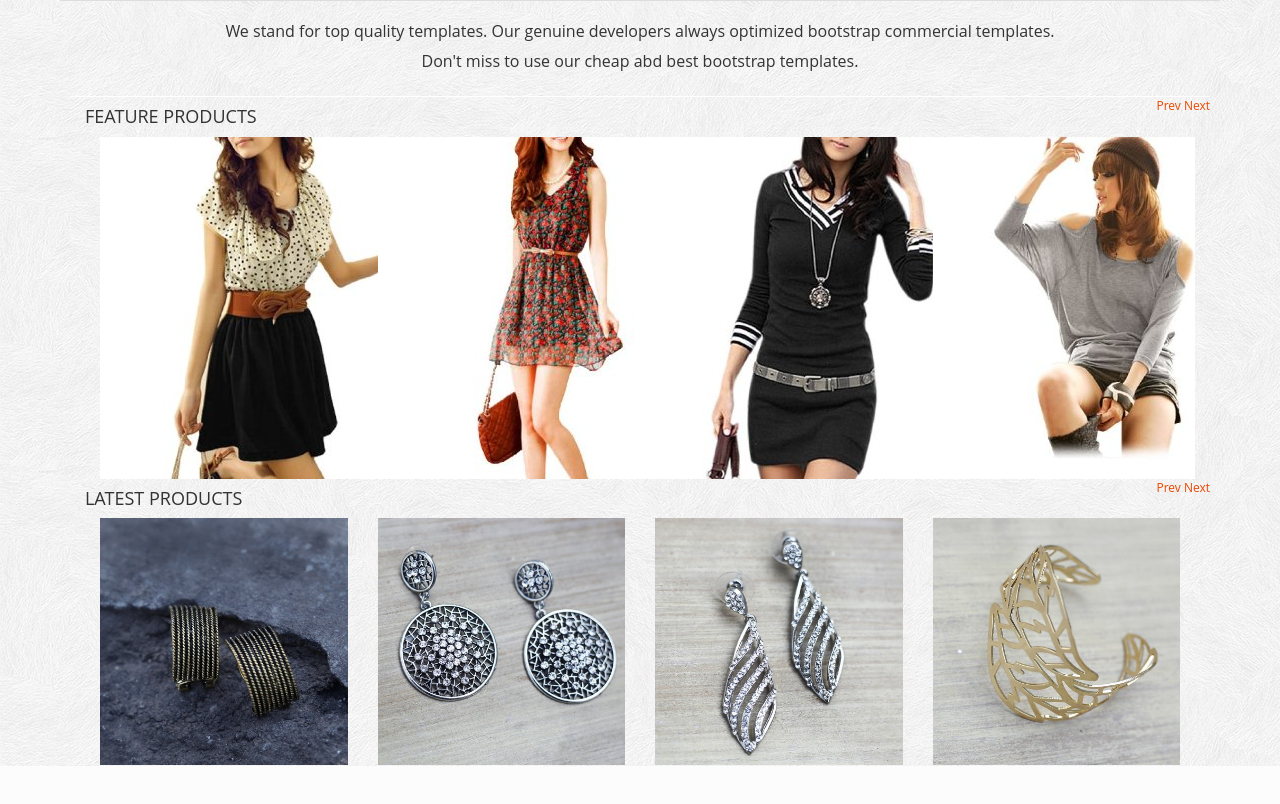
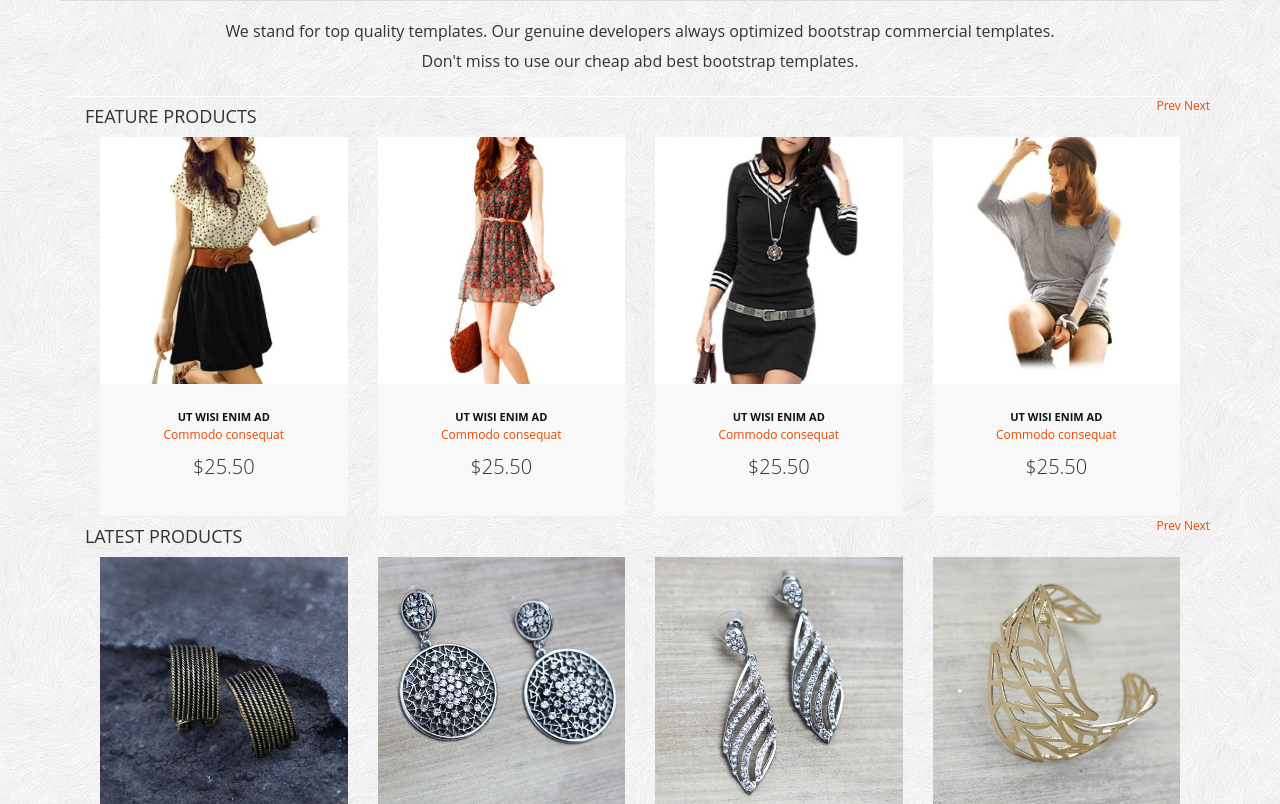
Before and after one commit to Minion09/grab_offer, a PHP site: page / in a window 1280 px wide. Shown: the part 538-1342 px from the top of the page. Before the commit the page ends 1304 px from the top, so only its background shows below. Run offline with PHP 8.4, Linux system fonts and the light colour scheme.

Commit message:
add product box style to feature product

```diff
--- /dev/null
+++ b/css/product-box.css
@@ -0,0 +1,52 @@
+/* product box
+----------------------------------------------------------------------------- */
+.product-box{
+	text-align:center;
+	padding-bottom:15px;
+	position: relative;
+	background-color:#f8f8f8;
+	border-radius: 4px;
+	-moz-border-radius: 4px;
+	-webkit-border-radius: 4px;
+	border-bottom:1px solid #eee;
+}
+.product-box span.sale_tag {
+	height: 54px;
+	position: absolute;
+	width: 55px;
+	z-index: 100;
+	top:0;
+	left:0;
+}
+.product-box:hover{
+	background-color:#eb4800;
+	-webkit-transition: all 0.2s linear;
+    -moz-transition: all 0.2s linear;
+    -o-transition: all 0.2s linear;
+    -ms-transition: all 0.2s linear;
+    transition: all 0.2s linear;
+	box-shadow: 0px 0px 5px #ccc;
+}
+.product-box:hover a{
+	color:#fff !important;
+}
+.product-box img{
+	overflow:hidden;
+}
+.product-box a.title{
+	text-transform:uppercase;
+	color:#111111;
+	display:inline-block;
+	font-weight:bold;
+	font-size:11px;
+	margin:15px 0 0px 0;
+}
+.product-box a.category{
+	color:#eb4800;
+}
+.product-box p.price{
+	font-size:20px;
+	font-weight:300;
+	padding:10px 0;
+}
+/* end product box */
--- a/css/style.css
+++ b/css/style.css
@@ -62,6 +62,9 @@
 	margin: -6%;
 }
 
+#myCarousel .item img{
+	max-width: 100%;
+}
 
 #myCarousel-2 .item img{
 	max-width: 100%;
--- a/index.html
+++ b/index.html
@@ -8,6 +8,7 @@
         <link rel="stylesheet" type="text/css" href="./css/flexslider.css">
         <link rel="stylesheet" type="text/css" href="./css/common.css">
         <link rel="stylesheet" type="text/css" href="./css/style.css">
+        <link rel="stylesheet" type="text/css" href="./css/product-box.css">
 	</head>
 	<body>
 
@@ -119,31 +120,119 @@
 											<div class="carousel-inner">
 											    <div class="item active">
 											    	<div class="col-md-3">
-											    		<img src="./images/ladies-product/1.jpg" alt="Los Angeles">
+											    		<div class="product-box">
+															<span class="sale_tag"></span>
+															<p>
+																<a href="#">
+																	<img src="./images/ladies-product/1.jpg" alt="" />
+																</a>
+															</p>
+															<a href="#" class="title">Ut wisi enim ad</a>
+															<br/>
+															<a href="#" class="category">Commodo consequat</a>
+															<p class="price">$25.50</p>
+														</div>
 											    	</div>
 											    	<div class="col-md-3">
-											       		<img src="./images/ladies-product/2.jpg" alt="Chicago">
+											       		<div class="product-box">
+															<span class="sale_tag"></span>
+															<p>
+																<a href="#">
+																	<img src="./images/ladies-product/2.jpg" alt="" />
+																</a>
+															</p>
+															<a href="#" class="title">Ut wisi enim ad</a>
+															<br/>
+															<a href="#" class="category">Commodo consequat</a>
+															<p class="price">$25.50</p>
+														</div>
 											    	</div>
 											    	<div class="col-md-3">
-											        	<img src="./images/ladies-product/3.jpg" alt="Chicago">
+											        	<div class="product-box">
+															<span class="sale_tag"></span>
+															<p>
+																<a href="#">
+																	<img src="./images/ladies-product/3.jpg" alt="" />
+																</a>
+															</p>
+															<a href="#" class="title">Ut wisi enim ad</a>
+															<br/>
+															<a href="#" class="category">Commodo consequat</a>
+															<p class="price">$25.50</p>
+														</div>
 											    	</div>
 											    	<div class="col-md-3">
-											        	<img src="./images/ladies-product/4.jpg" alt="Chicago">
+											        	<div class="product-box">
+															<span class="sale_tag"></span>
+															<p>
+																<a href="#">
+																	<img src="./images/ladies-product/4.jpg" alt="" />
+																</a>
+															</p>
+															<a href="#" class="title">Ut wisi enim ad</a>
+															<br/>
+															<a href="#" class="category">Commodo consequat</a>
+															<p class="price">$25.50</p>
+														</div>
 											    	</div>
 											    </div>
 
 											     <div class="item">
 											    	<div class="col-md-3">
-											    		<img src="./images/ladies-product/5.jpg" alt="Los Angeles">
+											    		<div class="product-box">
+															<span class="sale_tag"></span>
+															<p>
+																<a href="#">
+																	<img src="./images/ladies-product/5.jpg" alt="" />
+																</a>
+															</p>
+															<a href="#" class="title">Ut wisi enim ad</a>
+															<br/>
+															<a href="#" class="category">Commodo consequat</a>
+															<p class="price">$25.50</p>
+														</div>
 											    	</div>
 											    	<div class="col-md-3">
-											       		<img src="./images/ladies-product/6.jpg" alt="Chicago">
+											       		<div class="product-box">
+															<span class="sale_tag"></span>
+															<p>
+																<a href="#">
+																	<img src="./images/ladies-product/6.jpg" alt="" />
+																</a>
+															</p>
+															<a href="#" class="title">Ut wisi enim ad</a>
+															<br/>
+															<a href="#" class="category">Commodo consequat</a>
+															<p class="price">$25.50</p>
+														</div>
 											    	</div>
 											    	<div class="col-md-3">
-											        	<img src="./images/ladies-product/7.jpg" alt="Chicago">
+											        	<div class="product-box">
+															<span class="sale_tag"></span>
+															<p>
+																<a href="#">
+																	<img src="./images/ladies-product/7.jpg" alt="" />
+																</a>
+															</p>
+															<a href="#" class="title">Ut wisi enim ad</a>
+															<br/>
+															<a href="#" class="category">Commodo consequat</a>
+															<p class="price">$25.50</p>
+														</div>
 											    	</div>
 											    	<div class="col-md-3">
-											        	<img src="./images/ladies-product/8.jpg" alt="Chicago">
+											        	<div class="product-box">
+															<span class="sale_tag"></span>
+															<p>
+																<a href="#">
+																	<img src="./images/ladies-product/8.jpg" alt="" />
+																</a>
+															</p>
+															<a href="#" class="title">Ut wisi enim ad</a>
+															<br/>
+															<a href="#" class="category">Commodo consequat</a>
+															<p class="price">$25.50</p>
+														</div>
 											    	</div>
 											    </div>
 											</div>
```
